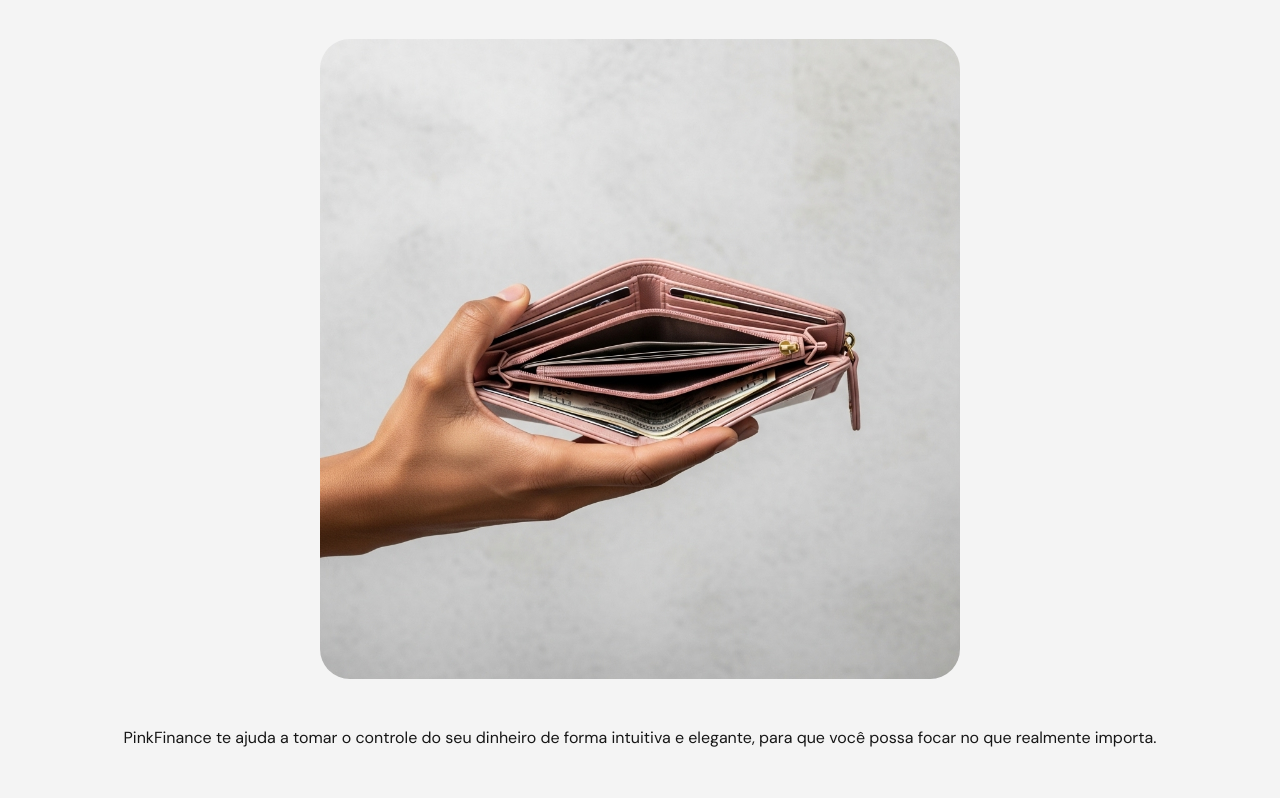
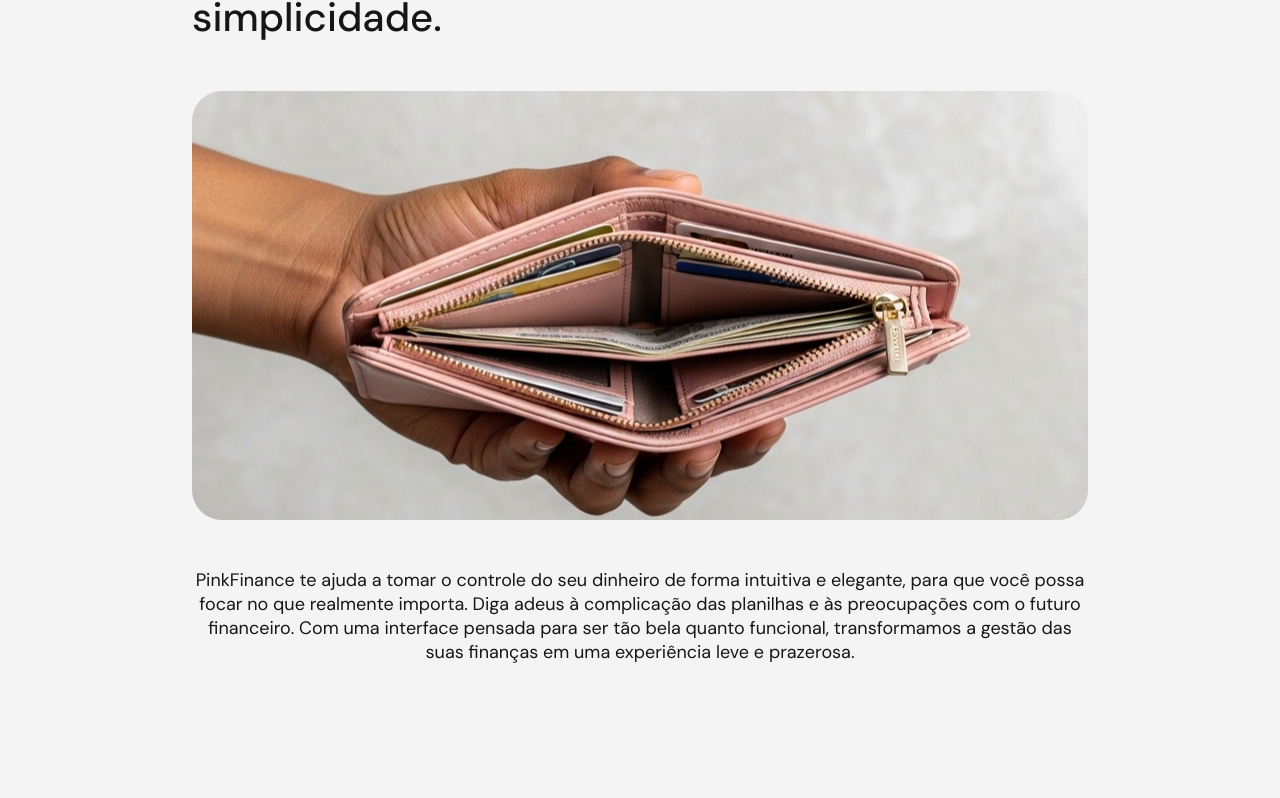
Before and after one commit to Budget-Boys/pf-frontend, a React (Vite) app: page / in a window 1280 px wide. Shown: the part 1111-1909 px from the top of the page. Built offline with nearby package versions, Linux system fonts and the light colour scheme.

Commit message:
style: add new responsiveness

```diff
--- a/src/components/footer/footer.module.sass
+++ b/src/components/footer/footer.module.sass
@@ -64,6 +64,10 @@ footer
       width: 100%
       @include flexIten(column, space-between)
 
+      .about_budgetboys
+        p
+          width: 50%
+
     .footer_bottom
       width: 100%
       @include flexIten(row, space-between)
--- a/src/components/footer/footer.tsx
+++ b/src/components/footer/footer.tsx
@@ -8,9 +8,14 @@ const Footer: React.FC = () => {
           <div className={style.about_budgetboys}>
             <h3>Budget Boys</h3>
             <p>
-              A Budget Boys é a união de jovens estudantes apaixonados por
-              tecnologia, com o objetivo de melhorar o mundo através de soluções
-              inovadoras e acessíveis.
+              A Budget Boys é a união de jovens estudantes do IFMG (Instituto
+              Federal de Minas Gerais), movidos por uma paixão em comum:
+              transformar o mundo através da tecnologia. Acreditamos que a
+              inovação pode e deve ser acessível, e é com esse espírito que
+              desenvolvemos soluções para melhorar a vida das pessoas e impactar
+              positivamente a sociedade. Mais do que apenas um projeto, somos a
+              materialização da nossa visão de um futuro mais eficiente e
+              inclusivo.
             </p>
           </div>
 
--- a/src/features/home/card_features/card_feat.module.sass
+++ b/src/features/home/card_features/card_feat.module.sass
@@ -8,7 +8,15 @@
     border-radius: 25px
     @include flexIten(column, center)
     gap: 2rem
-    min-height: 490px
+    min-height: 500px
     img
         width: 100%
         border-radius: 30px
+
+@media (min-width: 992px)
+    .card_body
+        min-height: 535px
+
+@media (min-width: 1200px)
+    .card_body
+        min-height: 570px
--- a/src/features/home/home.module.sass
+++ b/src/features/home/home.module.sass
@@ -63,21 +63,20 @@ main
             height: 80vh
             background-size: 100%
             align-items: start
-            padding: 6rem 10rem !important
+            padding: 0rem 2.5rem !important
+
             .account_container
-                width: auto
-
                 .banner_title
                     text-align: start
                     h1
-                        font-size: 90px
-                        width: 90%
+                        font-size: 72px
+                        width: 80%
                         word-break: break-word
                         color: $blue
 
                 .banner_account
                     text-align: start
-                    width: 55%
+                    width: 60%
         .banner::before
             background: transparent
 
@@ -86,3 +85,12 @@ main
             width: 50%
             right: 0%
             border-radius: 0 0 0 40px
+
+@media (min-width: 1200px)
+    main
+        .banner
+            padding: 0rem 8rem !important
+            .account_container
+                .banner_title
+                    h1
+                        font-size: 90px
--- a/src/features/home/section_faq/faq.module.sass
+++ b/src/features/home/section_faq/faq.module.sass
@@ -39,27 +39,17 @@
                 .accordion_answer
                     color: $black_second
                     font-size: 14px
+
 @media (min-width: 992px)
-    .faq
-        .faq_container
-            .title_container h1
-                font-size: 56px
-
-                .accordion_item
-                    .accordion_question
-                        font-size: 24px
-
-@media (min-width: 768px)
     .faq
         @include flexIten(column, center)
         .faq_container
-            width: 70%
+            width: 90%
             @include flexIten(row , space-between)
             align-items: start
 
             .title_container h1
                 font-size: 48px
-                margin: 0
 
             .accordion_container
                 flex-direction: column
@@ -76,3 +66,16 @@
 
                     .accordion_answer
                         font-size: 16px
+
+@media (min-width: 1200px)
+    .faq
+        .faq_container
+            width: 70%
+            .title_container h1
+                width: 90%
+                font-size: 56px
+
+            .accordion_container
+                .accordion_item
+                    .accordion_question
+                        font-size: 24px
--- a/src/features/home/section_faq/faq.tsx
+++ b/src/features/home/section_faq/faq.tsx
@@ -49,7 +49,7 @@ const Faq: React.FC = () => {
     <section className={style.faq}>
       <div className={style.faq_container}>
         <div className={style.title_container}>
-          <h1> Ficou com duvida? </h1>
+          <h1> Ficou com alguma dúvida?</h1>
         </div>
         <div className={style.accordion_container}>
           {faqs.map((faq) => (
--- a/src/features/home/section_features/features.module.sass
+++ b/src/features/home/section_features/features.module.sass
@@ -10,8 +10,13 @@
             font-size: 40px
             font-weight: 500
 
-        img
+        .features_img
+            background: url('../../../assets/images/wallet.png')
+            background-size: cover
+            background-position: center
+            background-repeat: no-repeat
             width: 100%
+            height: 329px
             border-radius: 30px
 
         .features_text
@@ -19,16 +24,33 @@
 
 @media (min-width: 992px)
     .features
+        display: flex
+        align-items: center
+        justify-content: center
         margin-top: 10rem
+        .features_container
+            width: 90%
 
-        .features_about
-            @include flexIten(column, center)
-            margin-bottom: 5rem
-            gap: 3rem
+            .features_about
+                @include flexIten(column, center)
+                margin-bottom: 15rem
+                gap: 3rem
 
-            img
-                width: 50%
-                border-radius: 30px
-        .title_container h1
-            font-size: 40px
-            font-weight: 500
+                .features_img
+                    width: 100%
+                    height: 429px
+                    background: url('../../../assets/images/wallet_2.png')
+                    background-position: center
+                .features_text
+                   font-size: 18px
+
+                .title_container h1
+                    font-size: 40px
+                    font-weight: 500
+
+            .features_cards
+
+@media (min-width: 1200px)
+    .features
+        .features_container
+            width: 70%
--- a/src/features/home/section_features/features.tsx
+++ b/src/features/home/section_features/features.tsx
@@ -8,7 +8,6 @@ import { Swiper, SwiperSlide } from "swiper/react";
 import { Navigation, Scrollbar, Autoplay } from "swiper/modules";
 
 // Importe as imagens específicas
-import img from "../../../assets/images/wallet.png";
 import pigTrImg from "../../../assets/images/pig.png";
 import shieldImg from "../../../assets/images/shield.png";
 import pizzaImg from "../../../assets/images/pizza.png";
@@ -16,17 +15,21 @@ import pizzaImg from "../../../assets/images/pizza.png";
 const Features: React.FC = () => {
   return (
     <section className={style.features}>
+      <div className={style.features_container}>
         <div className={style.features_about}>
           <div className={style.title_container}>
             <h1> Organize suas finanças com estilo e simplicidade. </h1>
           </div>
-        <img src={img} alt="Ilustração de carteira" />{" "}
+          <div className={style.features_img} />
           {/* Adicione um alt text significativo */}
           <div className={style.features_text}>
             <p>
               PinkFinance te ajuda a tomar o controle do seu dinheiro de forma
               intuitiva e elegante, para que você possa focar no que realmente
-            importa.
+              importa. Diga adeus à complicação das planilhas e às preocupações
+              com o futuro financeiro. Com uma interface pensada para ser tão
+              bela quanto funcional, transformamos a gestão das suas finanças em
+              uma experiência leve e prazerosa.
             </p>
           </div>
         </div>
@@ -83,6 +86,7 @@ const Features: React.FC = () => {
             </SwiperSlide>
           </Swiper>
         </div>
+      </div>
     </section>
   );
 };
--- a/src/features/home/section_inspiration/inspiration.module.sass
+++ b/src/features/home/section_inspiration/inspiration.module.sass
@@ -25,27 +25,44 @@
                     font-size: 18px
                     margin-bottom: 1rem
 
-        .inspiration_image_rigth
+        .inspiration_img_outside
             display: none
 
-@media (min-width: 768px)
+@media (min-width: 992px)
     .inspiration
         @include flexIten(column, center)
         .inspiration_container
-            width: 70%
+            width: 90%
             @include flexIten(row, space-between)
 
             .inspiration_module
                 width: 50%
 
-                .title_container h1
-                    font-size: 54px
-                    text-align: start
+                .title_container
+                    width: 100%
+                    h1
+                        font-size: 48px
 
                 .inspiration_img
                     display: none
 
             .inspiration_img_outside
+                display: block
                 .inspiration_img
-                    width: 358px
+                    width: 425px
                     border-radius: 30px
+
+@media (min-width: 1200px)
+    .inspiration
+        .inspiration_container
+            width: 70%
+            gap: 2rem
+            .inspiration_module
+                width: 45%
+                .title_container h1
+                    font-size: 56px
+
+            .inspiration_img_outside
+                .inspiration_img
+                    width: 480px
+                    border-radius: 30px
--- a/src/features/home/section_responsive/responsive.module.sass
+++ b/src/features/home/section_responsive/responsive.module.sass
@@ -24,24 +24,43 @@
                     font-size: 18px
                     margin-bottom: 1rem
 
-        .inspiration_image_rigth
+        .responsive_img_outside
             display: none
 
-@media (min-width: 768px)
+@media (min-width: 992px)
     .responsive
         @include flexIten(column, center)
         .responsive_container
-            width: 70%
+            width: 90%
             @include flexIten(row-reverse, space-between)
             .responsive_module
                 width: 50%
-                .title_container h1
-                    font-size: 54px
+                .title_container
+                    width: 100%
+                    h1
+                        font-size: 48px
 
                 .responsive_img
                     display: none
 
             .responsive_img_outside
+                display: block
                 .responsive_img
-                    width: 358px
+                    width: 425px
                     border-radius: 30px
+
+@media (min-width: 1200px)
+    .responsive
+        @include flexIten(column, center)
+        .responsive_container
+            width: 70%
+            gap: 2rem
+            .responsive_module
+                width: 45%
+                .title_container h1
+                    font-size: 56px
+
+            .responsive_img_outside
+                .responsive_img
+                    width: 480px
+                    border-radius: 30px
```
Also changed, not shown: src/styles/index.sass (+17 -4 lines), src/assets/images/wallet_2.png (added). Lines whose indentation alone changed are shown as unchanged.
